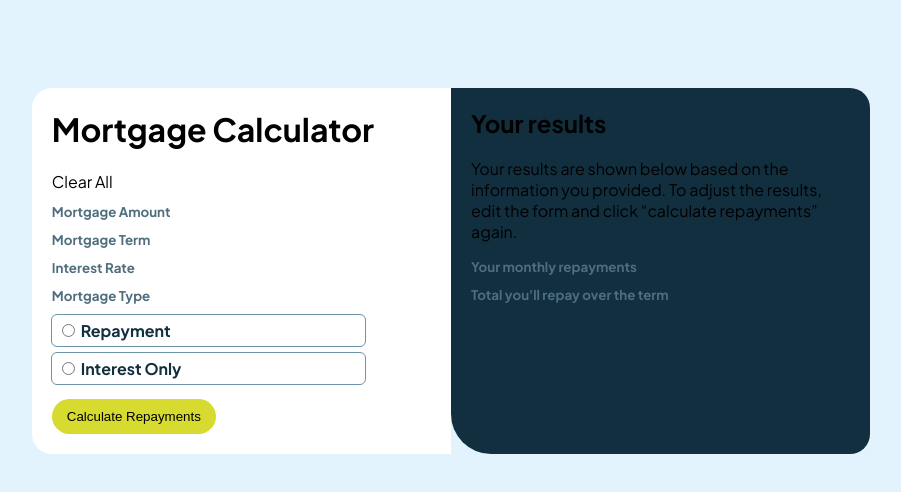
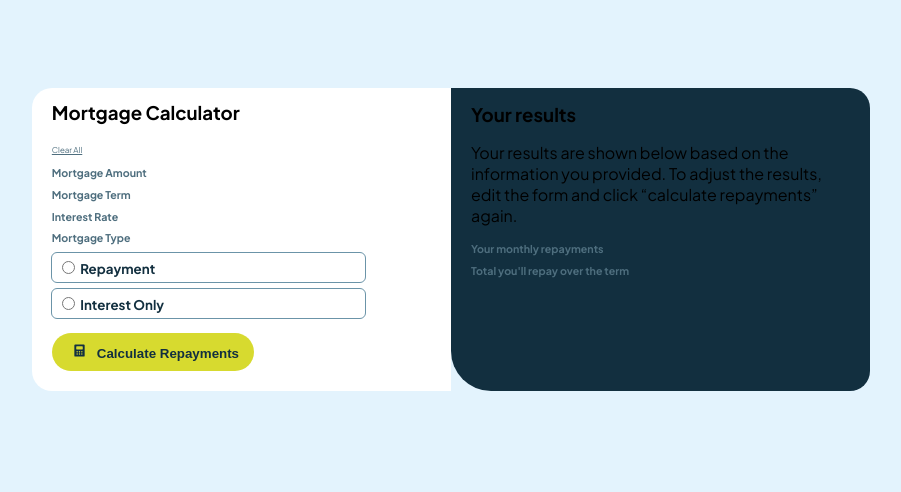
Before and after one commit to jaliecac/MortgageRepaymentCalculator, a plain HTML site: page index.html in a window 1280 px wide. Shown: the whole page, without its empty margins (189-1090 px from the left). Drawn offline with Linux system fonts and the light colour scheme.

Commit message:
CSS added

```diff
--- a/Style.css
+++ b/Style.css
@@ -28,11 +28,14 @@ button {
     background-color: hsl(61, 70%, 52%);
     padding: 10px 15px 10px 15px;
     margin: 8px 0 20px 0;
+    font-size: 10pt;
+    font-weight: 700;
+    color:hsl(202, 55%, 16%);
 }
 
 h2 {
     color:hsl(200, 24%, 40%);
-    font-size: 10pt;
+    font-size: 8pt;
 
 }
 div {
@@ -41,8 +44,23 @@ div {
     padding: 5px;
     border-radius: 5px;
     margin: 0 0 7px 0;
-    font-size: 12pt;
+    font-size: 10pt;
     font-weight: 700;
     color: hsl(202, 55%, 16%);
 
 }
+
+img {
+    width: 15px;
+    padding: 0 10px 0 5px;
+}
+
+span {
+    font-size: 6pt;
+    text-decoration: underline;
+    color: hsl(200, 24%, 40%);
+}
+
+h1 {
+    font-size: 14pt;
+}
--- a/index.html
+++ b/index.html
@@ -28,7 +28,7 @@
     <div><input type="radio" id="interest" name="mortgageType" value="Interest">
     <label for="interest">Interest Only</label><br></div>
 
-    <button>Calculate Repayments</button>
+    <button><img src="assets/images/icon-calculator.svg" alt="Calculator">Calculate Repayments</button>
 
     <!-- Empty results start -->
 
```
